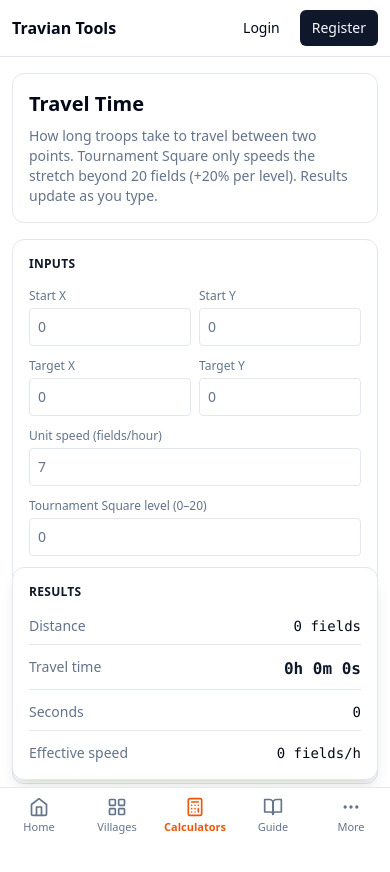
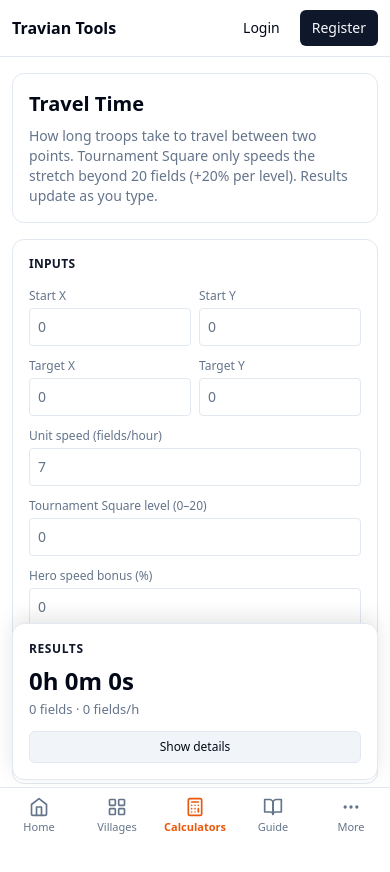
Before and after one commit to PeterTing/travian-tools, a React (Vite) app in the folder frontend/: page /calculator/path in a window 390 px wide. Shown: the top 872 px of the page. Built offline with nearby package versions, Linux system fonts and the light colour scheme; no server answers.

Commit message:
fix(calc): 手機結果面板精簡為主結果＋輔資訊，明細可展開
共用 CalcResultPanel：固定面板顯示大字主結果與一行輔資訊；明細預設收合（button＋aria-expanded）。
8 個 guide 計算器與移動時間皆套用；≥1024px 仍顯示完整明細。

```diff
--- a/frontend/src/features/guideCalcs/components/BuildOrderCalculator.tsx
+++ b/frontend/src/features/guideCalcs/components/BuildOrderCalculator.tsx
@@ -6,6 +6,7 @@
 } from '../data/travian';
 import { useLang } from '../i18n/LangContext';
 import s from './calc.module.css';
+import CalcResultPanel from './CalcResultPanel';
 
 export type BB = 'sawmill' | 'brickyard' | 'ironFoundry' | 'grainMill' | 'bakery';
 
@@ -200,7 +201,16 @@
           <label className={s.check}><input type="checkbox" checked={gold} onChange={e => setGold(e.target.checked)} /> Plus +25% gold</label>
         </div>
 
-        <div className={s.output}>
+        <CalcResultPanel
+          lang={lang}
+          title={lang === 'en' ? 'Next upgrades' : '接下來升級'}
+          primary={<>{formatDuration(plan.totalTime)}</>}
+          secondary={
+            lang === 'en'
+              ? `20 steps · cost ${plan.totalCost.toLocaleString()}`
+              : `20 步 · 成本 ${plan.totalCost.toLocaleString()}`
+          }
+        >
           <h4>{lang === 'en' ? 'Next 20 upgrades (lowest ROI first)' : '接下來 20 步（依 ROI 排序）'}</h4>
           <ol className={s.steps}>
             {plan.steps.map((st, i) => (
@@ -220,7 +230,7 @@
               ? 'Time uses MB speed-up (0.964^(MB Lv − 1)) but does not model dual queues, Roman-dual, gold instant-5m, or celebration speed-ups. Reality will be a bit faster.'
               : '時間已套用村莊大樓加速（0.964^(MB Lv − 1)），但未計入單/雙佇列、羅馬人雙隊、金幣 5 分鐘補時、慶典加速。實際略快。'}
           </div>
-        </div>
+        </CalcResultPanel>
       </div>
     </>
   );
--- /dev/null
+++ b/frontend/src/features/guideCalcs/components/CalcResultPanel.tsx
@@ -0,0 +1,101 @@
+import { useEffect, useId, useState, type ReactNode } from 'react'
+import s from './calc.module.css'
+
+export interface CalcResultPanelProps {
+  /** Optional small heading above the summary (e.g. 結果) */
+  title?: string
+  /** Main result — large type on phone */
+  primary: ReactNode
+  /** One line of secondary info under the primary */
+  secondary?: ReactNode
+  /** Full details; collapsed by default on phone, always open ≥1024 */
+  children?: ReactNode
+  /** Accessible name for the expand toggle */
+  detailsLabel?: { zh: string; en: string }
+  lang?: 'zh' | 'en'
+}
+
+const DESKTOP_MQ = '(min-width: 1024px)'
+
+/**
+ * Shared calculator result shell (P0 cleanup):
+ * - Phone: fixed panel shows primary + secondary; details behind aria-expanded toggle
+ * - ≥1024: same full content as before (toggle hidden, details always visible)
+ */
+export default function CalcResultPanel({
+  title,
+  primary,
+  secondary,
+  children,
+  detailsLabel,
+  lang = 'zh',
+}: CalcResultPanelProps) {
+  const [open, setOpen] = useState(false)
+  const [isDesktop, setIsDesktop] = useState(false)
+  const panelId = useId()
+  const detailsId = `${panelId}-details`
+
+  useEffect(() => {
+    const mq = window.matchMedia(DESKTOP_MQ)
+    const apply = () => setIsDesktop(mq.matches)
+    apply()
+    mq.addEventListener('change', apply)
+    return () => mq.removeEventListener('change', apply)
+  }, [])
+
+  const showDetails = isDesktop || open
+  const label =
+    detailsLabel != null
+      ? lang === 'en'
+        ? detailsLabel.en
+        : detailsLabel.zh
+      : lang === 'en'
+        ? 'Details'
+        : '明細'
+
+  return (
+    <div className={s.output} data-testid="calc-result-panel">
+      {title ? <h4 className={s.summaryTitle}>{title}</h4> : null}
+
+      <div className={s.summary} data-testid="calc-result-summary">
+        <div className={s.primary} data-testid="calc-result-primary">
+          {primary}
+        </div>
+        {secondary != null ? (
+          <div className={s.secondary} data-testid="calc-result-secondary">
+            {secondary}
+          </div>
+        ) : null}
+      </div>
+
+      {children != null ? (
+        <>
+          <button
+            type="button"
+            className={s.detailsToggle}
+            aria-expanded={showDetails}
+            aria-controls={detailsId}
+            data-testid="calc-result-toggle"
+            onClick={() => setOpen((v) => !v)}
+          >
+            {showDetails
+              ? lang === 'en'
+                ? `Hide ${label}`
+                : `收合${label}`
+              : lang === 'en'
+                ? `Show ${label}`
+                : `展開${label}`}
+          </button>
+          <div
+            id={detailsId}
+            className={s.details}
+            hidden={!showDetails}
+            data-testid="calc-result-details"
+          >
+            {children}
+          </div>
+        </>
+      ) : null}
+    </div>
+  )
+}
--- a/frontend/src/features/guideCalcs/components/TraderouteCalculator.tsx
+++ b/frontend/src/features/guideCalcs/components/TraderouteCalculator.tsx
@@ -2,6 +2,7 @@
 import { MERCHANTS, merchantCapacity, type TribeId } from '../data/travian';
 import { useLang } from '../i18n/LangContext';
 import s from './calc.module.css';
+import CalcResultPanel from './CalcResultPanel';
 
 const fmtInt = (n: number) => isFinite(n) ? Math.round(n).toLocaleString('en-US') : '—';
 const fmtHr = (h: number) => {
@@ -92,7 +93,16 @@
           </div>
         </div>
 
-        <div className={s.output}>
+        <CalcResultPanel
+          lang={lang}
+          title={lang === 'en' ? 'Merchants needed' : '所需商人'}
+          primary={<>{totalLabel}</>}
+          secondary={
+            lang === 'en'
+              ? `Cap ${fmtInt(cap)} · round trip ${fmtHr(roundTrip)}`
+              : `容量 ${fmtInt(cap)} · 往返 ${fmtHr(roundTrip)}`
+          }
+        >
           <h4>{lang === 'en' ? 'Merchant specs' : '商人規格'}</h4>
           <div className={s.row}><span className={s.label}>{lang === 'en' ? 'Capacity per merchant (incl. Trade Office)' : '每商人容量（含交易所）'}</span><span className={s.value}>{fmtInt(cap)}</span></div>
           <div className={s.row}><span className={s.label}>{lang === 'en' ? 'Speed' : '速度'}</span><span className={s.value}>{speed} {lang === 'en' ? 'tiles/hr' : '格/小時'}</span></div>
@@ -115,7 +125,7 @@
               ? 'If you need more merchants than you have, raise the Trade Office or shorten the distance.'
               : '若算出來要的商人比你現有的多，就升交易所或縮短距離。'}
           </div>
-        </div>
+        </CalcResultPanel>
       </div>
     </>
   );
--- a/frontend/src/features/guideCalcs/components/calc.module.css
+++ b/frontend/src/features/guideCalcs/components/calc.module.css
@@ -83,7 +83,7 @@
   right: 0.75rem;
   bottom: calc(3.5rem + env(safe-area-inset-bottom, 0px) + 0.5rem);
   z-index: 30;
-  max-height: min(38vh, 16rem);
+  max-height: min(50vh, 22rem);
   overflow-y: auto;
   box-shadow: 0 -6px 20px hsl(var(--foreground) / 0.1);
 }
@@ -339,3 +339,74 @@
 .btnRow button:hover {
   border-color: hsl(var(--foreground));
 }
+
+
+/* Compact summary (phone fixed panel); desktop still shows full details below */
+.summaryTitle {
+  margin-bottom: 0.5rem !important;
+}
+
+.summary {
+  display: flex;
+  flex-direction: column;
+  gap: 0.25rem;
+  min-width: 0;
+}
+
+.primary {
+  font-size: 1.5rem;
+  font-weight: 700;
+  line-height: 1.25;
+  font-variant-numeric: tabular-nums;
+  word-break: break-word;
+  color: hsl(var(--foreground));
+}
+
+.secondary {
+  font-size: 0.8125rem;
+  color: hsl(var(--muted-foreground));
+  font-variant-numeric: tabular-nums;
+  word-break: break-word;
+}
+
+.detailsToggle {
+  display: flex;
+  width: 100%;
+  margin-top: 0.75rem;
+  padding: 0.375rem 0.5rem;
+  border: 1px solid hsl(var(--border));
+  border-radius: 0.375rem;
+  background: hsl(var(--muted));
+  color: hsl(var(--foreground));
+  font-size: 0.75rem;
+  font-weight: 500;
+  cursor: pointer;
+  justify-content: center;
+}
+
+.detailsToggle:hover {
+  border-color: hsl(var(--foreground) / 0.35);
+}
+
+.details {
+  margin-top: 0.75rem;
+  min-width: 0;
+}
+
+.details[hidden] {
+  display: none;
+}
+
+@media (min-width: 1024px) {
+  .detailsToggle {
+    display: none;
+  }
+  .details,
+  .details[hidden] {
+    display: block;
+  }
+  /* Desktop: primary slightly smaller so it fits the column */
+  .primary {
+    font-size: 1.375rem;
+  }
+}
--- a/frontend/src/pages/calculator/PathCalculatorPage.tsx
+++ b/frontend/src/pages/calculator/PathCalculatorPage.tsx
@@ -6,13 +6,15 @@
   distanceOnMap,
   formatTravelTime,
 } from '@/lib/travianFormulas'
+import CalcResultPanel from '@/features/guideCalcs/components/CalcResultPanel'
 
 /**
  * 移動時間（路徑）計算器 — 前端即時結果（S71 競技場公式與後端共用）。
  * 版型：上方輸入、下方 sticky 結果；≥1024px 左右欄。
  */
 export default function PathCalculatorPage() {
-  const { t } = useTranslation()
+  const { t, i18n } = useTranslation()
+  const guideLang = (i18n.language || 'zh').toLowerCase().startsWith('zh') ? 'zh' : 'en'
   const [startX, setStartX] = useState(0)
   const [startY, setStartY] = useState(0)
   const [targetX, setTargetX] = useState(0)
@@ -179,10 +181,13 @@
           </label>
         </div>
 
-        <div className="fixed inset-x-3 bottom-[calc(3.5rem+env(safe-area-inset-bottom,0px)+0.5rem)] z-30 max-h-[min(38vh,16rem)] min-w-0 overflow-y-auto rounded-xl border bg-card p-4 shadow-lg lg:static lg:inset-x-auto lg:bottom-auto lg:z-auto lg:max-h-[calc(100vh-2rem)] lg:self-start lg:shadow-none">
-          <h2 className="mb-4 text-xs font-semibold uppercase tracking-wide text-primary">
-            {t('pathCalc.results')}
-          </h2>
+        <CalcResultPanel
+          lang={guideLang}
+          title={t('pathCalc.results')}
+          primary={<>{result.formatted}</>}
+          secondary={`${result.distance} ${t('pathCalc.fields')} · ${result.arrivalSpeed} ${t('pathCalc.fieldsPerHour')}`}
+          detailsLabel={{ zh: '明細', en: 'details' }}
+        >
           <dl className="space-y-3 text-sm">
             <div className="flex justify-between gap-3 border-b pb-2">
               <dt className="text-muted-foreground">{t('pathCalc.distance')}</dt>
@@ -192,9 +197,7 @@
             </div>
             <div className="flex justify-between gap-3 border-b pb-2">
               <dt className="text-muted-foreground">{t('pathCalc.travelTime')}</dt>
-              <dd className="font-mono text-base font-semibold tabular-nums text-primary">
-                {result.formatted}
-              </dd>
+              <dd className="font-mono font-medium tabular-nums">{result.formatted}</dd>
             </div>
             <div className="flex justify-between gap-3 border-b pb-2">
               <dt className="text-muted-foreground">{t('pathCalc.seconds')}</dt>
@@ -207,7 +210,7 @@
               </dd>
             </div>
           </dl>
-        </div>
+        </CalcResultPanel>
       </div>
     </div>
   )
```
Also changed, not shown: frontend/src/features/guideCalcs/components/CropSimCalculator.tsx (+12 -2 lines), frontend/src/features/guideCalcs/components/FarmingCalculator.tsx (+9 -3 lines), frontend/src/features/guideCalcs/components/FieldRoiCalculator.tsx (+12 -4 lines), frontend/src/features/guideCalcs/components/LaunchSimCalculator.tsx (+14 -7 lines), frontend/src/features/guideCalcs/components/OasisRoiCalculator.tsx (+12 -4 lines), frontend/src/features/guideCalcs/components/PassiveCpCalculator.tsx (+8 -5 lines), 1 other file (tests, documents, lock files or other folders).
